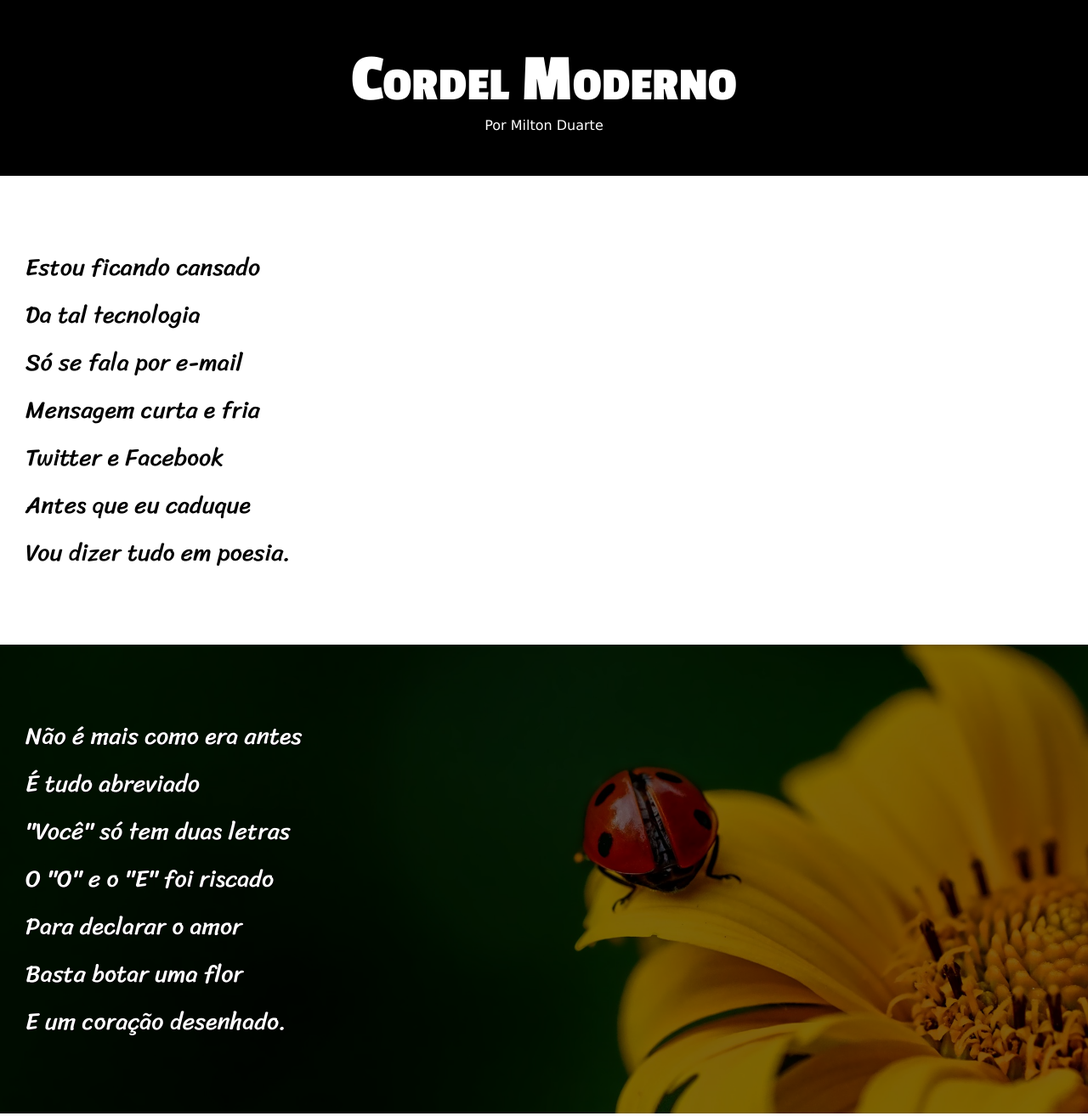
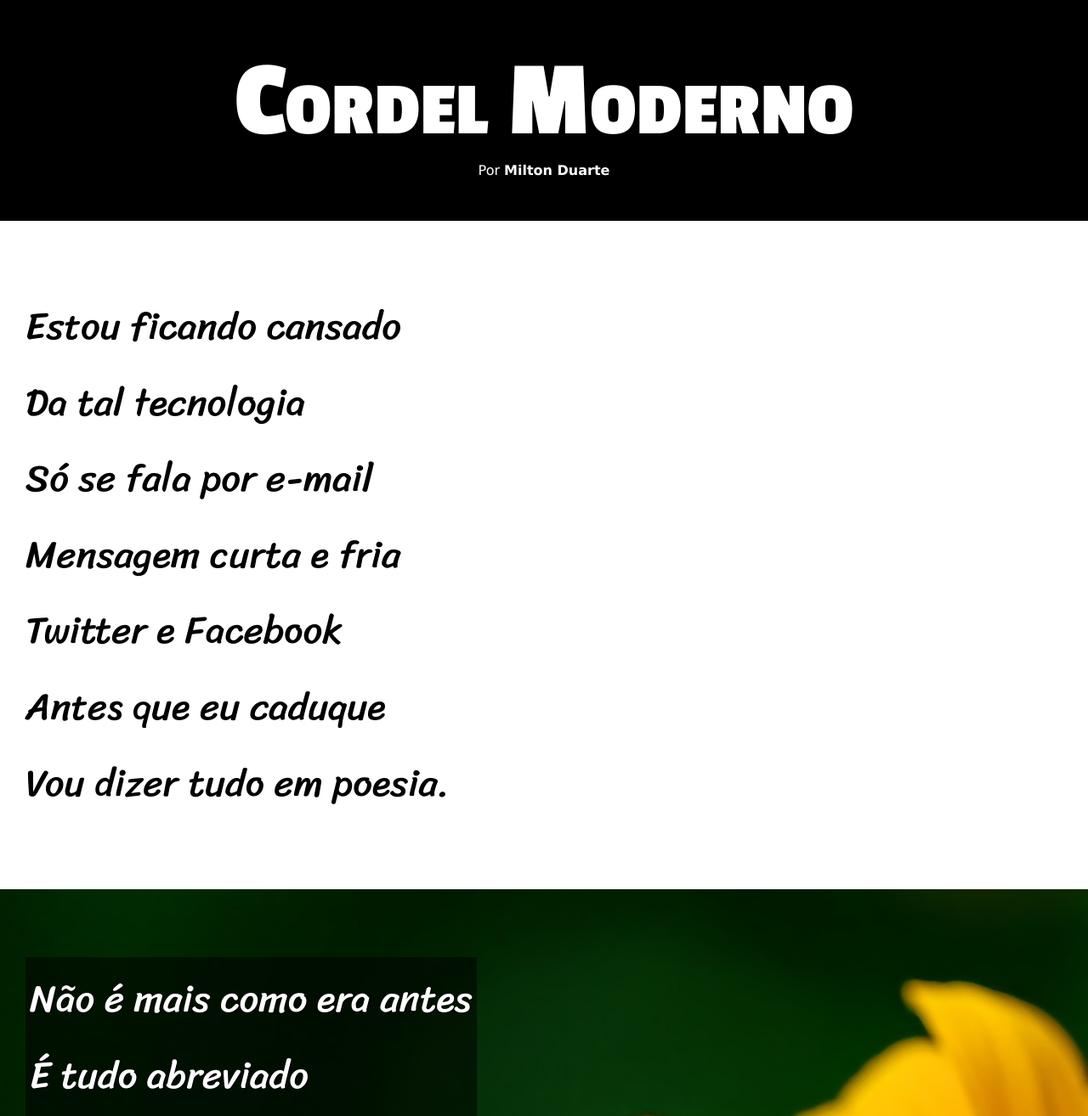
Before and after one commit to rafael-mota/projeto-cordel, a plain HTML site: page index.html in a window 1280 px wide. Shown: the top 1314 px of the page at 85% size. Drawn offline with Linux system fonts and the light colour scheme.

Commit message:
Modificação de estilo

```diff
--- a/index.html
+++ b/index.html
@@ -14,7 +14,7 @@
         <p>Por <a href="https://www.recantodasletras.com.br/poesias/3186743" target="_blank">Milton Duarte</a></p>
     </header>
     <main>
-        <article>
+        <section>
             <p>Estou ficando cansado<br>
                 Da tal tecnologia<br>
                 Só se fala por e-mail<br>
@@ -22,9 +22,8 @@
                 Twitter e Facebook<br>
                 Antes que eu caduque<br>
                 Vou dizer tudo em poesia.</p>
-        </article>
+        </section>
         <section id="bgflor" class="bg-sec">
-            <article class="bg-art">
             <p>Não é mais como era antes<br>
                 É tudo abreviado<br>
                 "Você" só tem duas letras<br>
@@ -32,9 +31,8 @@
                 Para declarar o amor<br>
                 Basta botar uma flor<br>
                 E um coração desenhado.</p>
-            </article>
         </section>
-        <article>
+        <section>
             <p>Arroba agora não pesa<br>
                 É parte de um endereço<br>
                 Ponto final nem se usa<br>
@@ -49,9 +47,8 @@
                 Um beijo significa<br>
                 Pra entender como fica<br>
                 Decifre esse rabisco.</p>
-        </article>
+        </section>
         <section id="bgcarta" class="bg-sec">
-            <article class="bg-art">
             <p>Tenho saudade das cartas<br>
                 Escritas com a própria mão<br>
                 Mandava no mês de Junho<br>
@@ -59,9 +56,8 @@
                 Mas matava a saudade<br>
                 Era texto de verdade<br>
                 Nas linhas do coração.</p>
-            </article>
         </section>
-        <article>
+        <section>
             <p>Agora, escrevo e envio<br>
                 Chegando na mesma hora<br>
                 Mas quando vou prosear<br>
@@ -76,10 +72,10 @@
                 Dois pontos são dois joelhos<br>
                 Seus lábios são aparelhos<br>
                 Deixe que Deus interprete.</p>
-        </article>
+        </section>
     </main>
     <footer>
-        <p>Site criado por <strong>Gustavo Guanabara</strong> para o <strong>CursoemVideo</strong></p>
+        <p>Site criado por <a href="https://gustavoguanabara.github.io/" target="_blank"><strong>Gustavo Guanabara</strong></a> para o <a href="https://www.cursoemvideo.com" target="_blank"><strong>CursoemVideo</strong></a></p>
     </footer>
 </body>
 </html>
--- a/style.css
+++ b/style.css
@@ -1,3 +1,5 @@
+@charset "UTF-8";
+
 @import url('https://fonts.googleapis.com/css2?family=Passion+One:wght@400;700;900&family=Sriracha&display=swap');
 
 * {
@@ -7,6 +9,11 @@
     font-size: 1em;
 }
 
+html, body {
+    background-color: darkgray;
+    min-height: 100vh;
+}
+
 header {
     background-color: black;
     color: white;
@@ -14,7 +21,7 @@ header {
 }
 
 header h1 {
-    font-size: 10vh;
+    font-size: 10vw;
     padding-top: 50px;
     font-variant: small-caps;
     font-family: 'Passion One', cursive;
@@ -25,20 +32,20 @@ header p {
     font-family: Verdana, Geneva, Tahoma, sans-serif;
 }
 
-header a {
+a {
     text-decoration: none;
     color: white;
+    font-weight: bolder;
 }
 
-header a:hover {
+a:hover {
     text-decoration: underline;
 }
 
-article {
+section {
     padding: 10vh 0 10vh 30px;
     line-height: 2em;
-    font-size: 3.5vh;
-
+    font-size: 3.5vw;
     background-color: white;
     color: black;
 }
@@ -51,6 +58,14 @@ p {
     background-position: right center;
     background-attachment: fixed;
     background-size: cover;
+    color: white;
+    text-shadow: 1px 1px 0px black;
+}
+
+.bg-sec p {
+    display: inline-block;
+    padding: 5px;
+    background-color: rgba(0, 0, 0, 0.514);
 }
 
 #bgflor {
@@ -59,12 +74,6 @@ p {
 
 #bgcarta {
     background-image: url(/projeto-cordel/imagens/background002.jpg);
-}
-
-.bg-art {
-    background-color: rgba(0, 0, 0, 0.514);
-    color: white;
-    text-shadow: 1px 1px 0px black;
 }
 
 footer {
```
Lines whose indentation alone changed are shown as unchanged.
